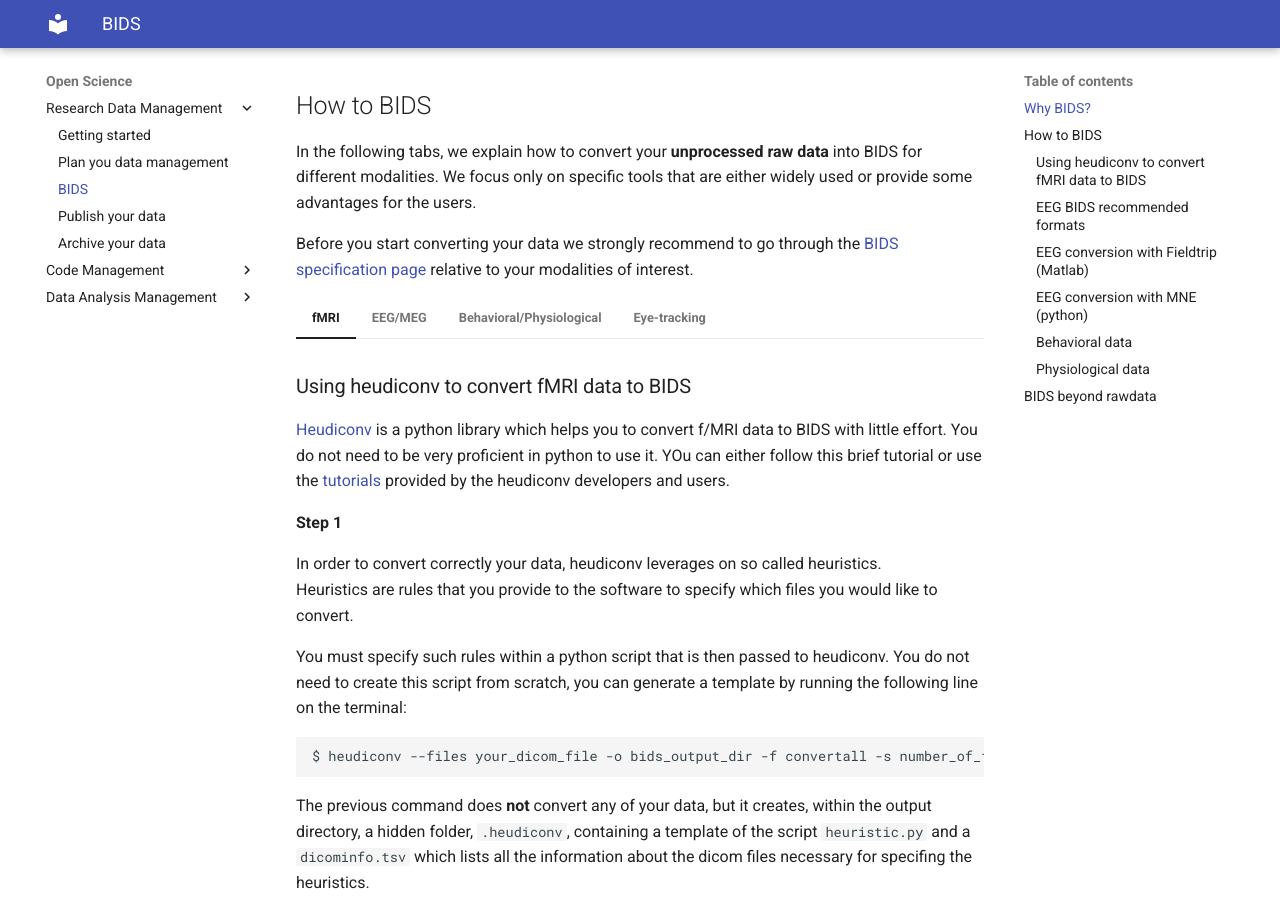
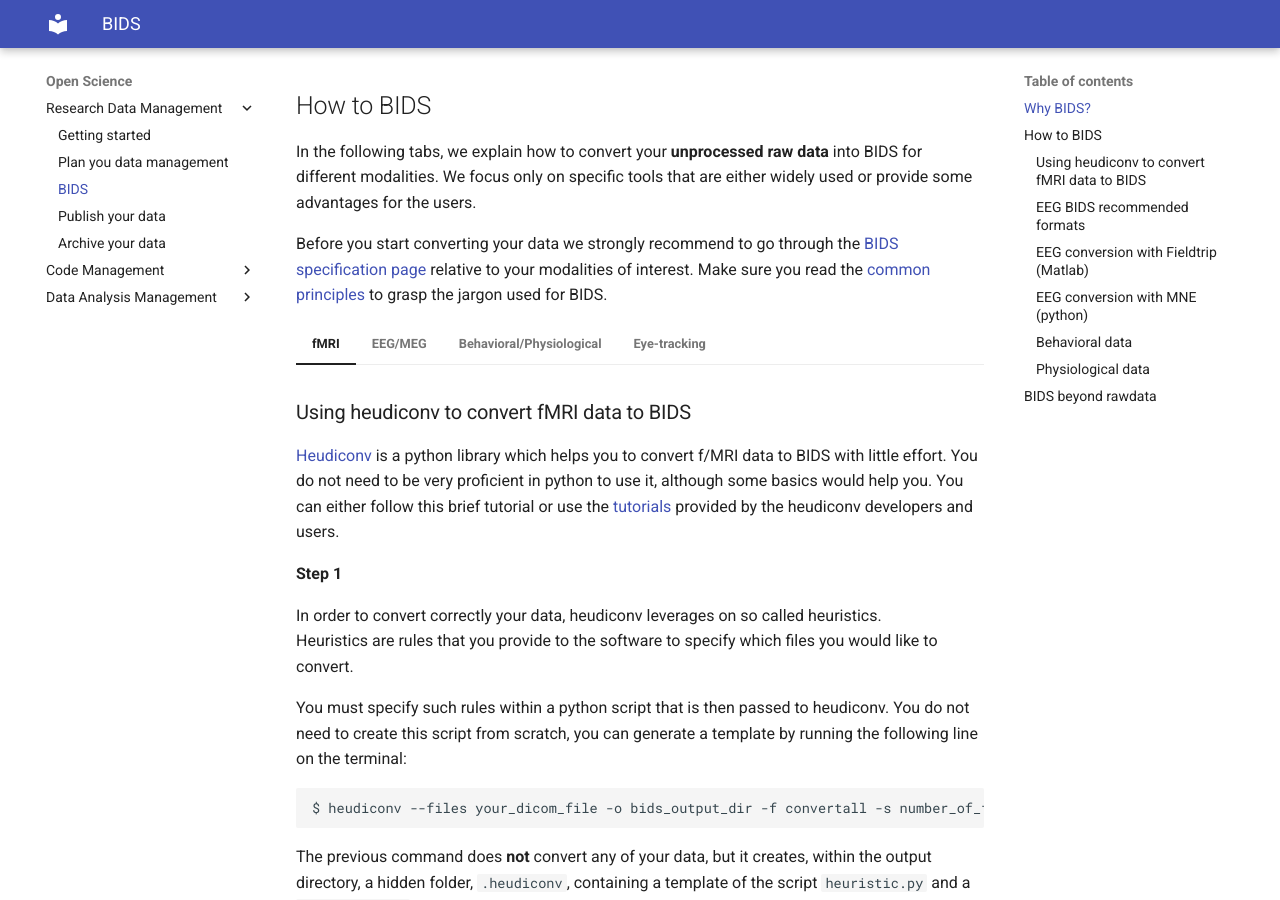
Before and after one commit to pvavra/temp-ipsy, an MkDocs documentation site: the page built from docs/open-science/research-data-management/bids.md, in a window 1280 px wide and 900 px high, scrolled down 1013 px. Built offline with MkDocs 1.6.1 and Material for MkDocs 9.7.7, drawn with Linux system fonts in a browser that asks for light colours.

Commit message:
Fix sentence

```diff
--- a/docs/open-science/research-data-management/bids.md
+++ b/docs/open-science/research-data-management/bids.md
@@ -35,14 +35,13 @@ We recommend you to go through the [BIDS specification page](https://bids-specif
 
 In the following tabs, we explain how to convert your **unprocessed raw data** into BIDS for different modalities. We focus only on specific tools that are either widely used or provide some advantages for the users.
 
-Before you start converting your data we strongly recommend to go through the [BIDS specification page](https://bids-specification.readthedocs.io/en/stable/) relative to your modalities of interest.
-
+Before you start converting your data we strongly recommend to go through the [BIDS specification page](https://bids-specification.readthedocs.io/en/stable/) relative to your modalities of interest. Make sure you read the [common principles](https://bids-specification.readthedocs.io/en/stable/common-principles.html) to grasp the jargon used for BIDS.
 
 === "fMRI"
 
     ### Using heudiconv to convert fMRI data to BIDS
 
-    [Heudiconv](https://heudiconv.readthedocs.io/en/latest/) is a python library which helps you to convert f/MRI data to BIDS with little effort. You do not need to be very proficient in python to use it. YOu can either follow this brief tutorial or use the [tutorials](https://heudiconv.readthedocs.io/en/latest/tutorials.html) provided by the heudiconv developers and users.
+    [Heudiconv](https://heudiconv.readthedocs.io/en/latest/) is a python library which helps you to convert f/MRI data to BIDS with little effort. You do not need to be very proficient in python to use it, although some basics would help you. You can either follow this brief tutorial or use the [tutorials](https://heudiconv.readthedocs.io/en/latest/tutorials.html) provided by the heudiconv developers and users.
 
     **Step 1**
 
```
